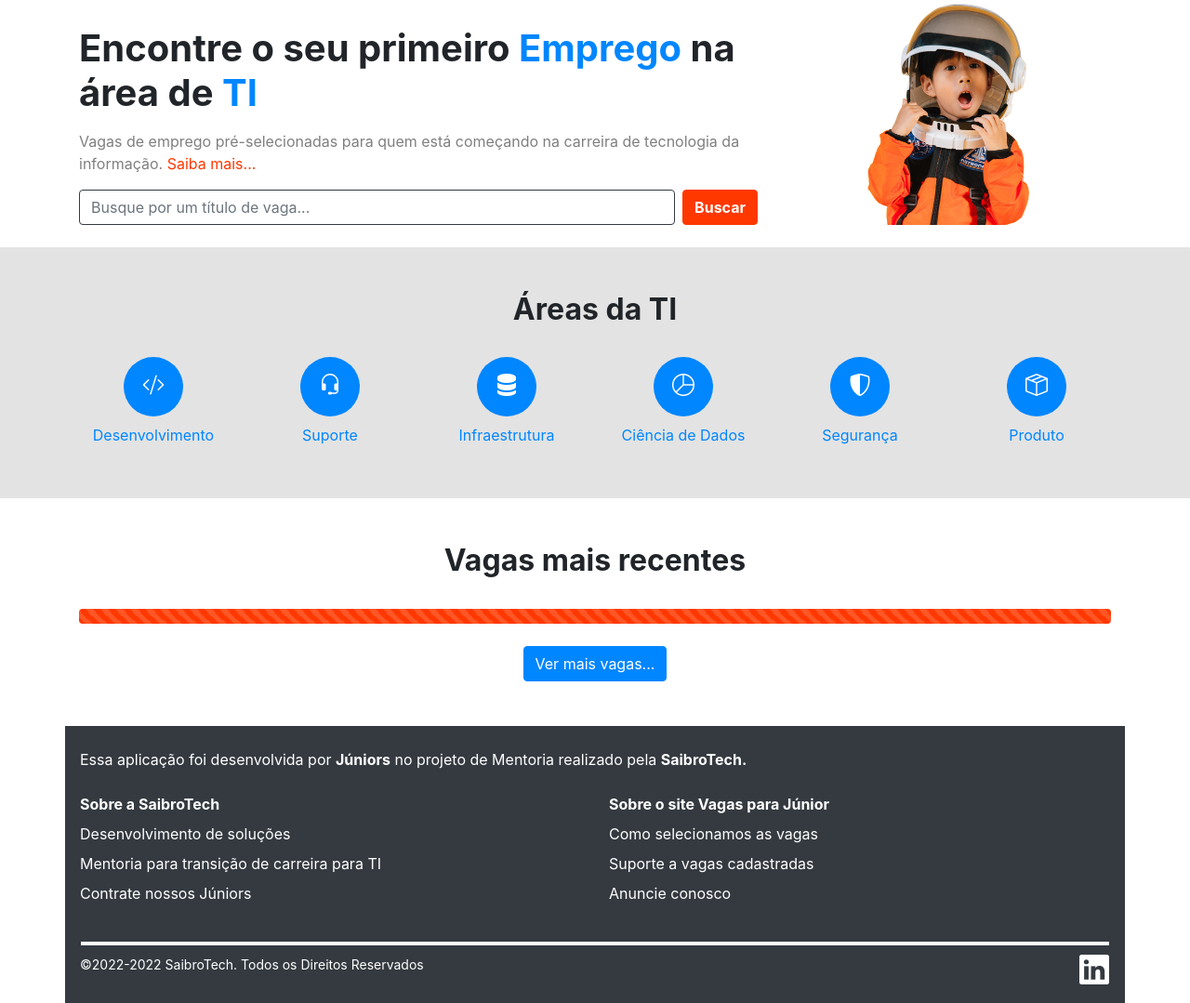
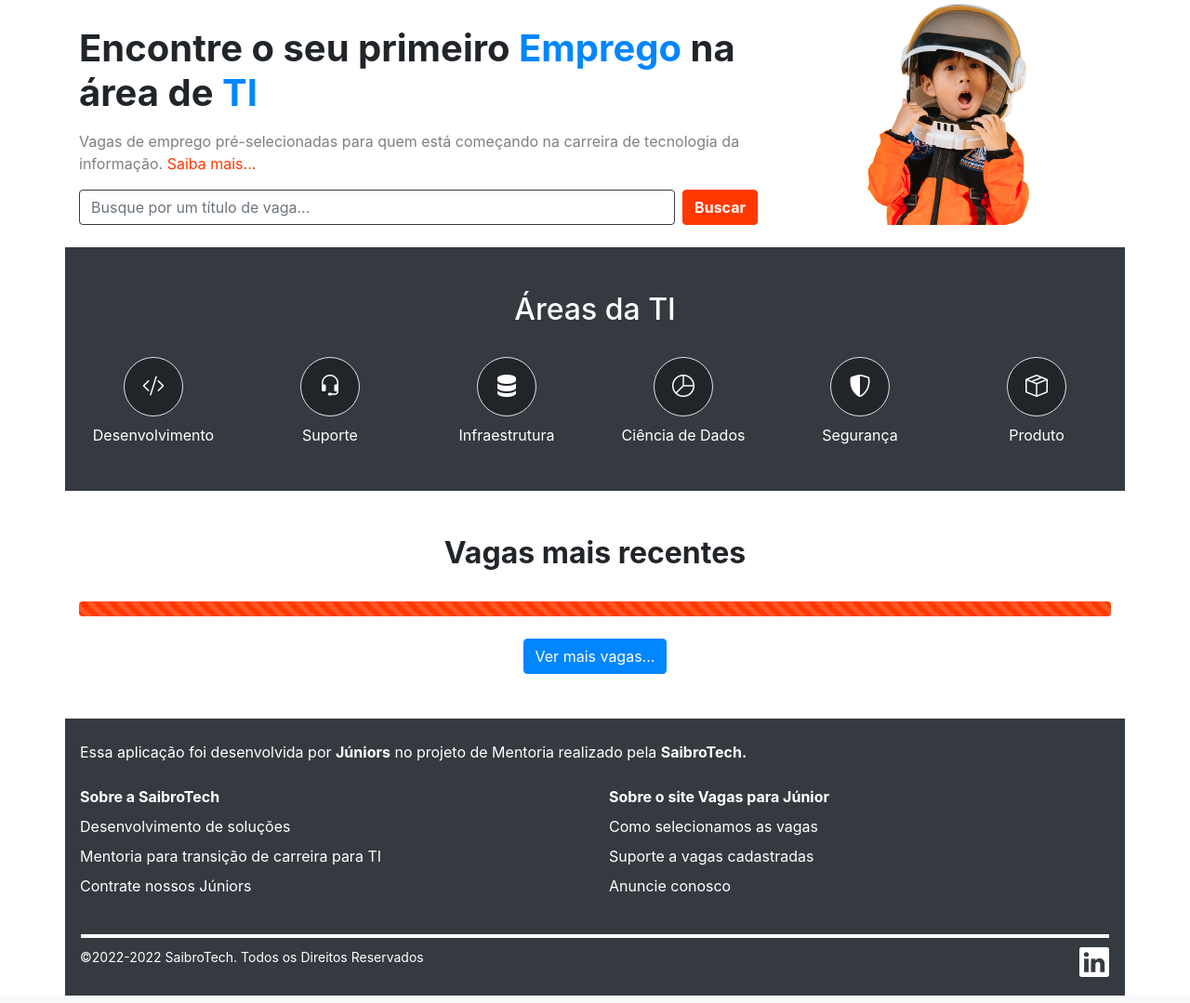
Before and after one commit to saibrotech/mentorship-backend, a Django app: page /job/ in a window 1280 px wide. Shown: the part 96-1175 px from the top of the page at 93% size. Run offline with Django 4.2, Linux system fonts and the light colour scheme; data comes from the database, SQL or seed files in the repository; data that the repository does not hold is empty; style sheets or scripts are compiled from the project's sources; parts of the project's set-up code (start-up, migrations or seed data) failed here and were passed over; some libraries are stand-ins or nearby versions.

Commit message:
78 ajustar layout do site de acordo com o novo prototipo (#87)
* Updated areas section layout

* removed changes from _variables

* layout adjustments

* Adjusts after review.

Co-authored-by: Andre Piantino <andre@saibro.tech>

```diff
--- a/job/static/job/js/job.js
+++ b/job/static/job/js/job.js
@@ -67,7 +67,7 @@
     <div class="d-flex flex-column flex-sm-row"> \
         <div class="flex-fill d-flex"> \
             <div class="align-self-center pr-3"> \
-                <i class="bi ${AREA_ICON[job.category.code]} icon bg-secondary text-white rounded-circle"></i> \
+                <i class="bi ${AREA_ICON[job.category.code]} icon bg-secondary text-white rounded-circle border"></i> \
             </div> \
             <div class="flex-fill pr-3"> \
                 <p class="text-muted">${job.company.name}</p> \
@@ -75,7 +75,7 @@
                 <small><i class="bi bi-geo-alt text-secondary pr-2"></i>${job.location}</small> \
             </div> \
         </div> \
-        <div class="d-flex align-items-center"> \
+        <div class="d-flex align-items-center mt-2 mt-sm-0"> \
             <a class="btn btn-primary w-100" href="${job.id}">Detalhes</a> \
         </div> \
     </div>`;
--- a/job/templates/job/new-jobs-criteria.html
+++ b/job/templates/job/new-jobs-criteria.html
@@ -26,7 +26,7 @@
 <body>
     {% include './layout/header.html' %}
 
-    <main class="container px-4 py-5">
+    <main class="container">
         <div class="mb-4 card">
             <div class="card-body">
                 <h3 class="card-title">Critérios para envio de novas vagas</h3>
--- a/job/templates/job/part/areas.html
+++ b/job/templates/job/part/areas.html
@@ -1,26 +1,20 @@
 {% load job_tags %}
-<div class="bg-gray mb-4 pt-5 pb-5">
-    <h2 class="text-center font-weight-bold">
+<div class="container bg-dark mb-4 pt-5 pb-5">
+    <h2 class="text-center text-white">
         Áreas da TI
     </h2>
-    <div class="container">
     <div class="row justify-content-center">
         {% for area in areas %}
-            <div class="col col-12 col-sm-4 col-md-4 col-lg-2">
-                <a href="?area={{area.code}}">
+        <div class="col col-6 col-sm-4 col-md-4 col-lg-2">
+            <a class="icon-link" href="?area={{area.code}}">
                 <div class="d-flex justify-content-center mt-4">
                     {{area.code | area_icon:chosen_area}}
                 </div>
-                    <div class="d-flex justify-content-center p-2">
-                        {%if chosen_area == area.code%}
-                        <span class="text-primary">{{area.name}}</span>
-                        {%else%}
-                        <span class="text-secondary">{{area.name}}</span>
-                        {%endif%}
+                <div class="d-flex justify-content-center pt-2">
+                    <span class="text-white">{{area.name}}</span>
                 </div>
             </a>
         </div>
         {% endfor %}
     </div>
 </div>
-</div>
--- a/job/templatetags/job_tags.py
+++ b/job/templatetags/job_tags.py
@@ -32,9 +32,9 @@
         HTML for area icon
     """
     if area_code == chosen_area:
-        background = 'bg-primary'
+        background = 'bg-secondary'
     else:
-        background = 'bg-secondary'
+        background = ''
 
     if area_code in ICON_DICT:
         class_icon = ICON_DICT.get(area_code)
@@ -42,8 +42,13 @@
         logger.warning("The category {0} doesn't exist.".format(area_code))
         class_icon = 'bi-bug'
 
+    i_tag = """
+    <i class="bi {0} icon {1} text-white rounded-circle
+    border"></i>
+    """
+
     return format_html(
-        '<i class="bi {0} icon {1} text-white rounded-circle"></i>',
+        i_tag,
         class_icon,
         background,
     )
--- a/static/css/styles.css
+++ b/static/css/styles.css
@@ -4,6 +4,14 @@
 
 .bg-gray {
     background-color: #E3E3E3;
+}
+
+a.icon-link:hover {
+    text-decoration: none;
+}
+
+a.icon-link:hover .icon {
+    background-color: #0086FF;
 }
 
 .icon {
@@ -13,6 +21,7 @@
     width: 64px;
     text-align: center;
     padding-top: 13px;
+    background-color: #212529;
 }
 
 .highlights-image {
```
Also changed, not shown: job/templates/job/job_detail.html (+7 -6 lines). Lines whose indentation alone changed are shown as unchanged.
